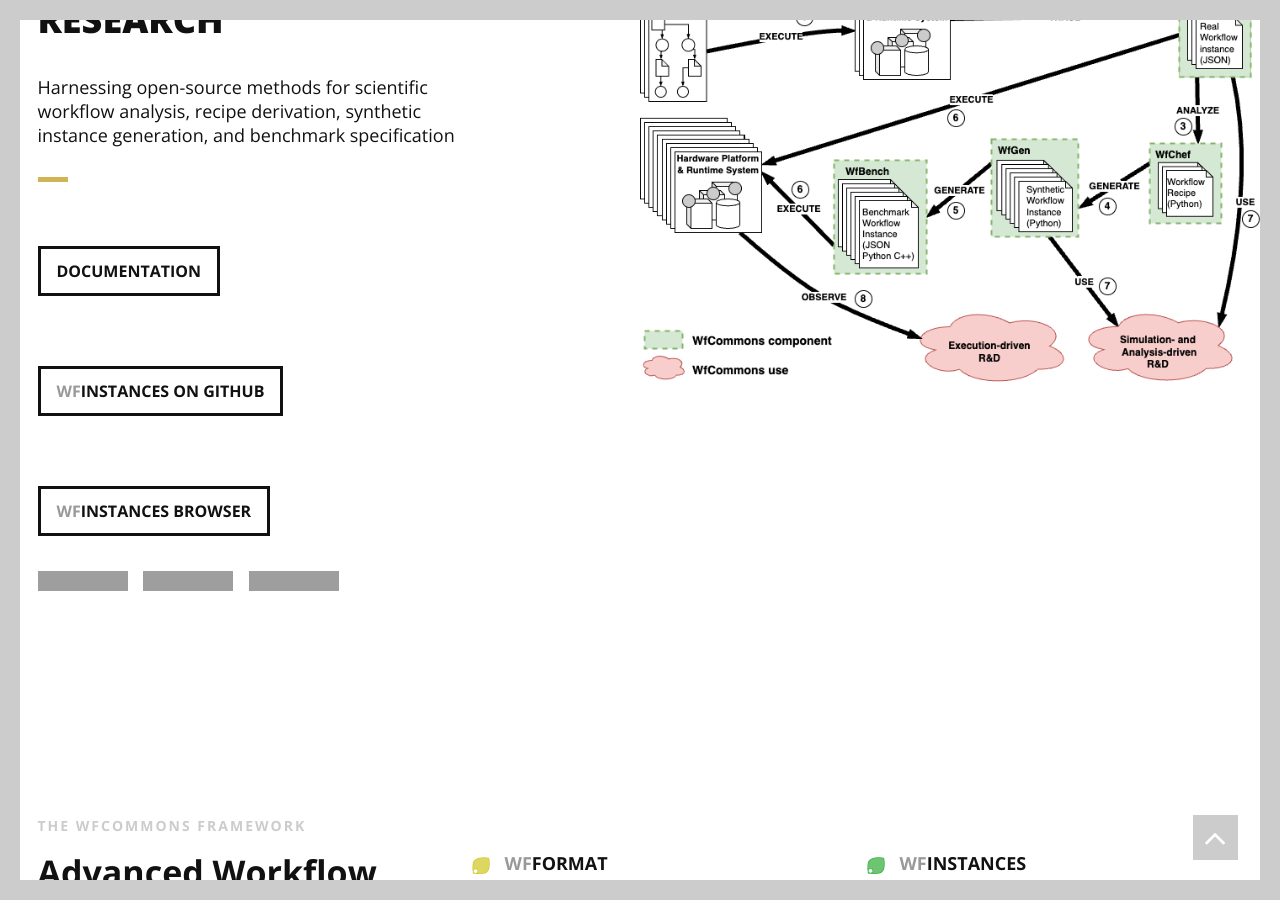
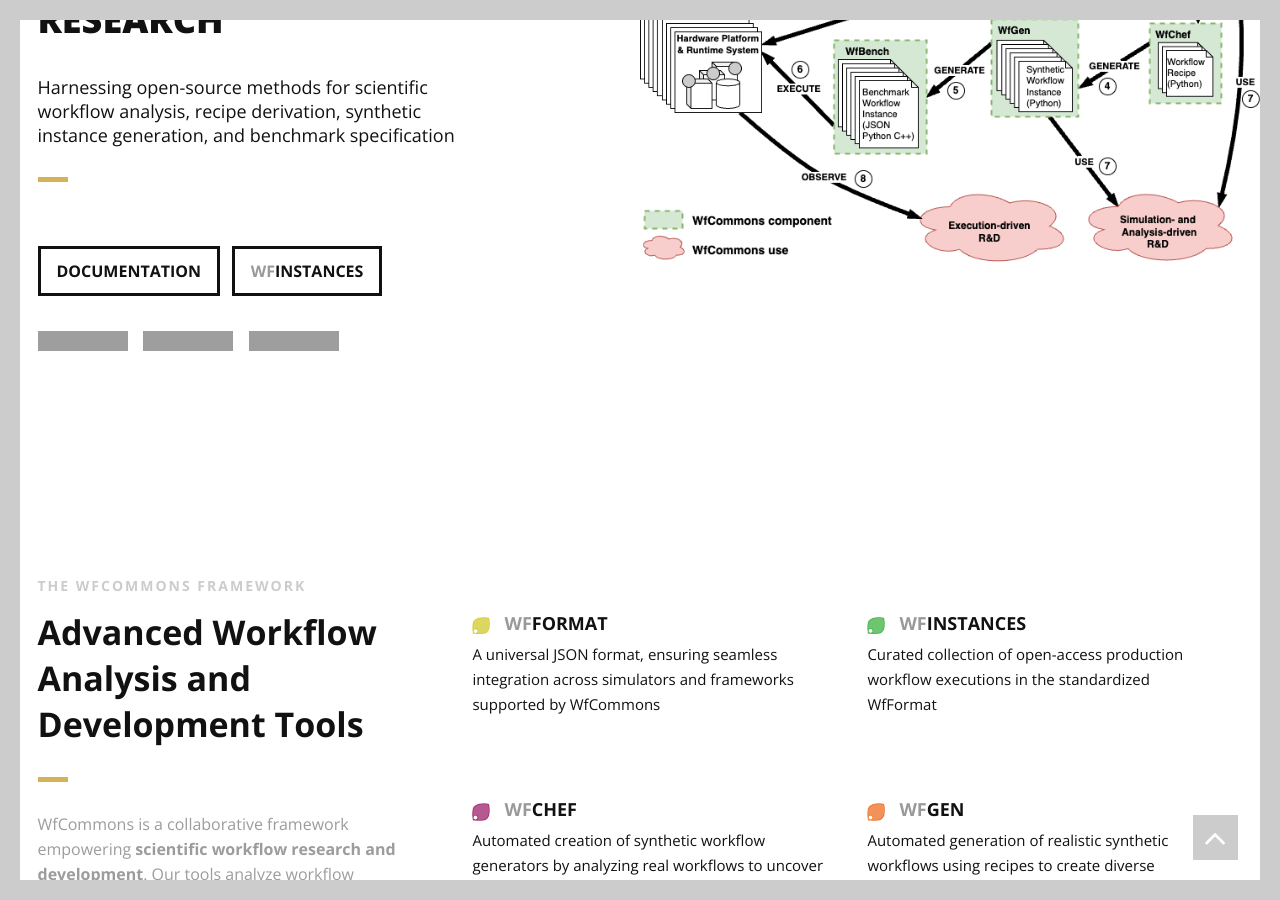
Before and after one commit to wfcommons/wfcommons.github.io, a Jekyll site: the page built from index.html, in a window 1280 px wide and 900 px high, scrolled down 350 px. Built offline with Jekyll 4.4.1, drawn with Linux system fonts in a browser that asks for light colours; grey boxes are pictures that could not be loaded.

Commit message:
removed wfinstances browser button

```diff
--- a/_includes/header.html
+++ b/_includes/header.html
@@ -65,8 +65,7 @@
             </div>
 
 	    <a href="https://docs.wfcommons.org" target="_blank" class="button">DOCUMENTATION</a>&nbsp;&nbsp;
-	    <a href="https://github.com/wfcommons/wfinstances" target="_blank" class="button"><span style="color: #999">WF</span>INSTANCES ON GITHUB</a>&nbsp;&nbsp;
-            <a href="https://dirt02.ics.hawaii.edu/" target="_blank" class="button"><span style="color: #999">WF</span>INSTANCES BROWSER</a>
+	    <a href="https://github.com/wfcommons/wfinstances" target="_blank" class="button"><span style="color: #999">WF</span>INSTANCES</a>&nbsp;&nbsp;
             <div>
                 <a href="https://badge.fury.io/py/wfcommons" target="_blank">
                     <img src="https://badge.fury.io/py/wfcommons.svg" />
```
